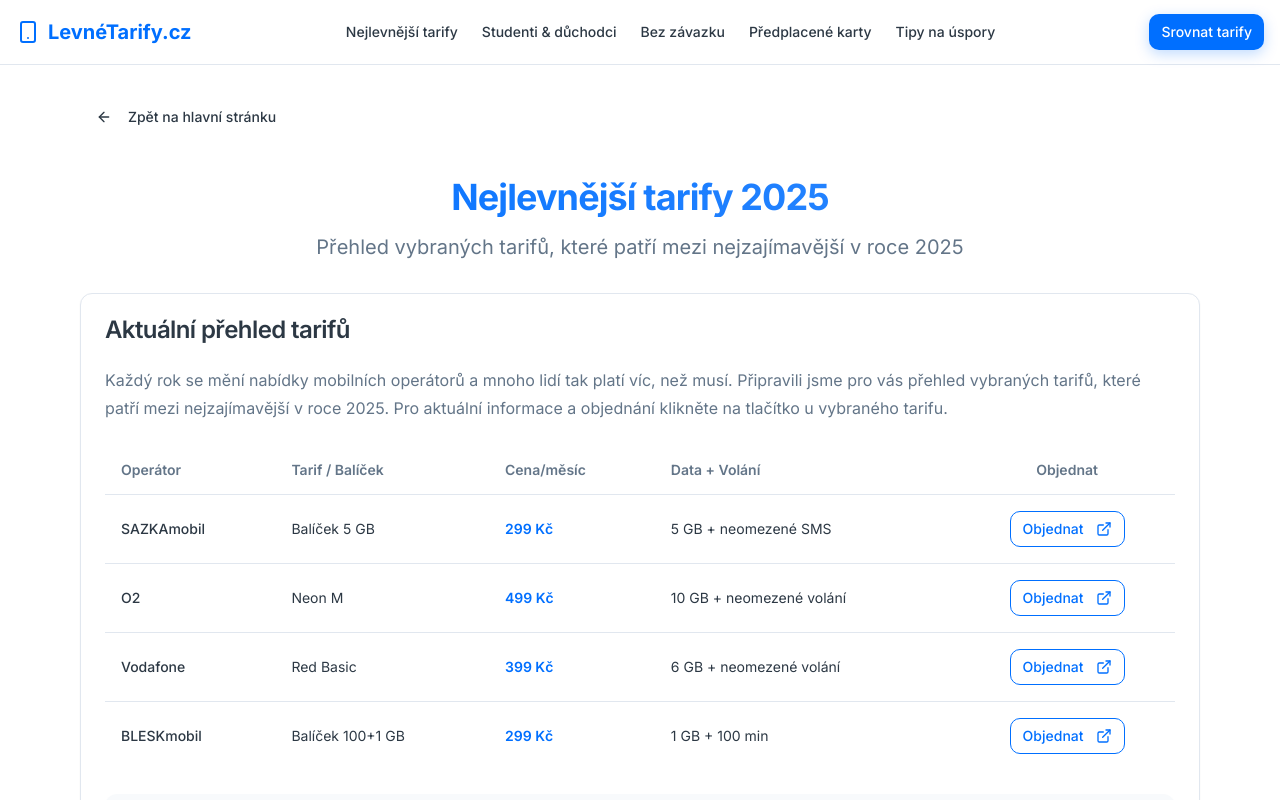
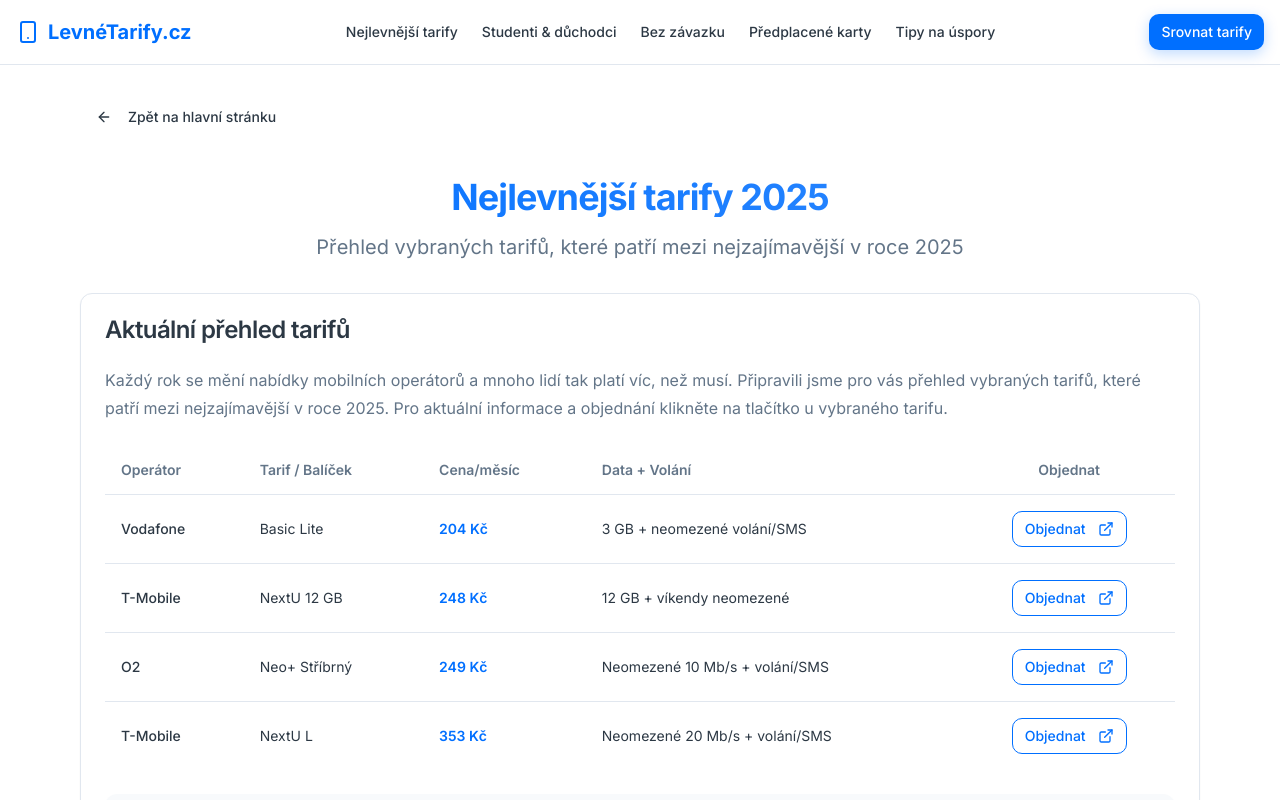
Before and after one commit to melkajakub/tarifylevne, a React (Vite) app: page /nejlevnejsi-tarify-2025 in a window 1280 px wide. Shown: the top 800 px of the page. Built offline with nearby package versions, Linux system fonts and the light colour scheme; the HTML template or start-up script is replaced by a standard one.

Commit message:
Update tariff offers and remove newsletter

```diff
--- a/src/components/Newsletter.tsx
+++ /dev/null
@@ -1,73 +0,0 @@
-import { useState } from "react";
-import { Button } from "@/components/ui/button";
-import { Input } from "@/components/ui/input";
-import { Card } from "@/components/ui/card";
-import { Mail, CheckCircle } from "lucide-react";
-import { useToast } from "@/hooks/use-toast";
-
-const Newsletter = () => {
-  const [email, setEmail] = useState("");
-  const [isSubmitted, setIsSubmitted] = useState(false);
-  const { toast } = useToast();
-
-  const handleSubmit = (e: React.FormEvent) => {
-    e.preventDefault();
-    if (email) {
-      setIsSubmitted(true);
-      toast({
-        title: "Děkujeme za registraci!",
-        description: "Budeme vás informovat o nejlepších nabídkách.",
-      });
-    }
-  };
-
-  return (
-    <Card className="p-6 bg-accent/50 border-primary/20 shadow-custom">
-      <div className="text-center space-y-4">
-        <div className="flex justify-center">
-          <div className="flex h-12 w-12 items-center justify-center rounded-full bg-primary text-white">
-            {isSubmitted ? <CheckCircle className="h-6 w-6" /> : <Mail className="h-6 w-6" />}
-          </div>
-        </div>
-
-        {!isSubmitted ? (
-          <>
-            <div className="space-y-2">
-              <h3 className="text-xl font-semibold text-foreground">
-                Nepropásněte nejlevnější nabídky
-              </h3>
-              <p className="text-muted-foreground">
-                Jednou za měsíc vám pošleme srovnání zdarma
-              </p>
-            </div>
-
-            <form onSubmit={handleSubmit} className="space-y-3">
-              <Input
-                type="email"
-                placeholder="Váš e-mail"
-                value={email}
-                onChange={(e) => setEmail(e.target.value)}
-                required
-                className="text-center"
-              />
-              <Button type="submit" className="w-full shadow-button">
-                Přihlásit se k odběru
-              </Button>
-            </form>
-          </>
-        ) : (
-          <div className="space-y-2">
-            <h3 className="text-xl font-semibold text-savings-green">
-              Registrace dokončena!
-            </h3>
-            <p className="text-muted-foreground">
-              Brzy vám pošleme nejlepší nabídky
-            </p>
-          </div>
-        )}
-      </div>
-    </Card>
-  );
-};
-
-export default Newsletter;
--- a/src/pages/Index.tsx
+++ b/src/pages/Index.tsx
@@ -4,7 +4,7 @@ import { Card, CardContent } from "@/components/ui/card";
 import { PiggyBank, Search, Clock, ArrowRight } from "lucide-react";
 import Header from "@/components/Header";
 import Footer from "@/components/Footer";
-import Newsletter from "@/components/Newsletter";
+
 
 const Index = () => {
   return (
@@ -84,12 +84,6 @@ const Index = () => {
         </div>
       </section>
 
-      {/* Newsletter Section */}
-      <section className="py-16 px-4">
-        <div className="container mx-auto max-w-2xl">
-          <Newsletter />
-        </div>
-      </section>
 
       {/* Quick Links Section */}
       <section className="py-16 px-4 bg-muted/30">
--- a/src/pages/NejlevnejsiTarify.tsx
+++ b/src/pages/NejlevnejsiTarify.tsx
@@ -9,31 +9,31 @@ import Footer from "@/components/Footer";
 const NejlevnejsiTarify = () => {
   const tarify = [
     {
-      operator: "SAZKAmobil",
-      tarif: "Balíček 5 GB",
-      cena: "299 Kč",
-      data: "5 GB + neomezené SMS",
+      operator: "Vodafone",
+      tarif: "Basic Lite",
+      cena: "204 Kč",
+      data: "3 GB + neomezené volání/SMS",
+      link: "{AFFILIATE_LINK}"
+    },
+    {
+      operator: "T-Mobile",
+      tarif: "NextU 12 GB",
+      cena: "248 Kč",
+      data: "12 GB + víkendy neomezené",
       link: "{AFFILIATE_LINK}"
     },
     {
       operator: "O2",
-      tarif: "Neon M",
-      cena: "499 Kč",
-      data: "10 GB + neomezené volání",
+      tarif: "Neo+ Stříbrný",
+      cena: "249 Kč",
+      data: "Neomezené 10 Mb/s + volání/SMS",
       link: "{AFFILIATE_LINK}"
     },
     {
-      operator: "Vodafone",
-      tarif: "Red Basic",
-      cena: "399 Kč",
-      data: "6 GB + neomezené volání",
-      link: "{AFFILIATE_LINK}"
-    },
-    {
-      operator: "BLESKmobil",
-      tarif: "Balíček 100+1 GB",
-      cena: "299 Kč",
-      data: "1 GB + 100 min",
+      operator: "T-Mobile",
+      tarif: "NextU L",
+      cena: "353 Kč",
+      data: "Neomezené 20 Mb/s + volání/SMS",
       link: "{AFFILIATE_LINK}"
     }
   ];
```
